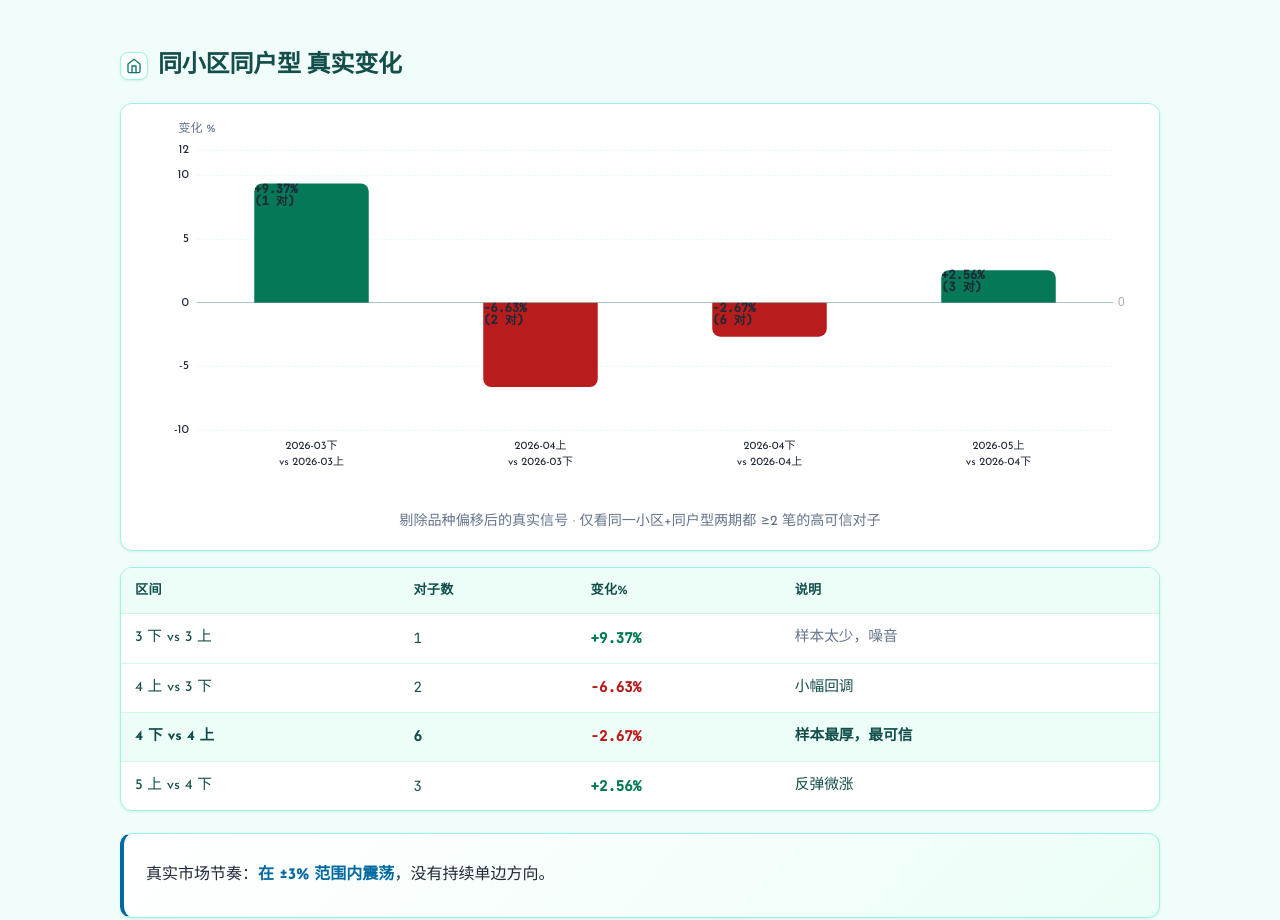
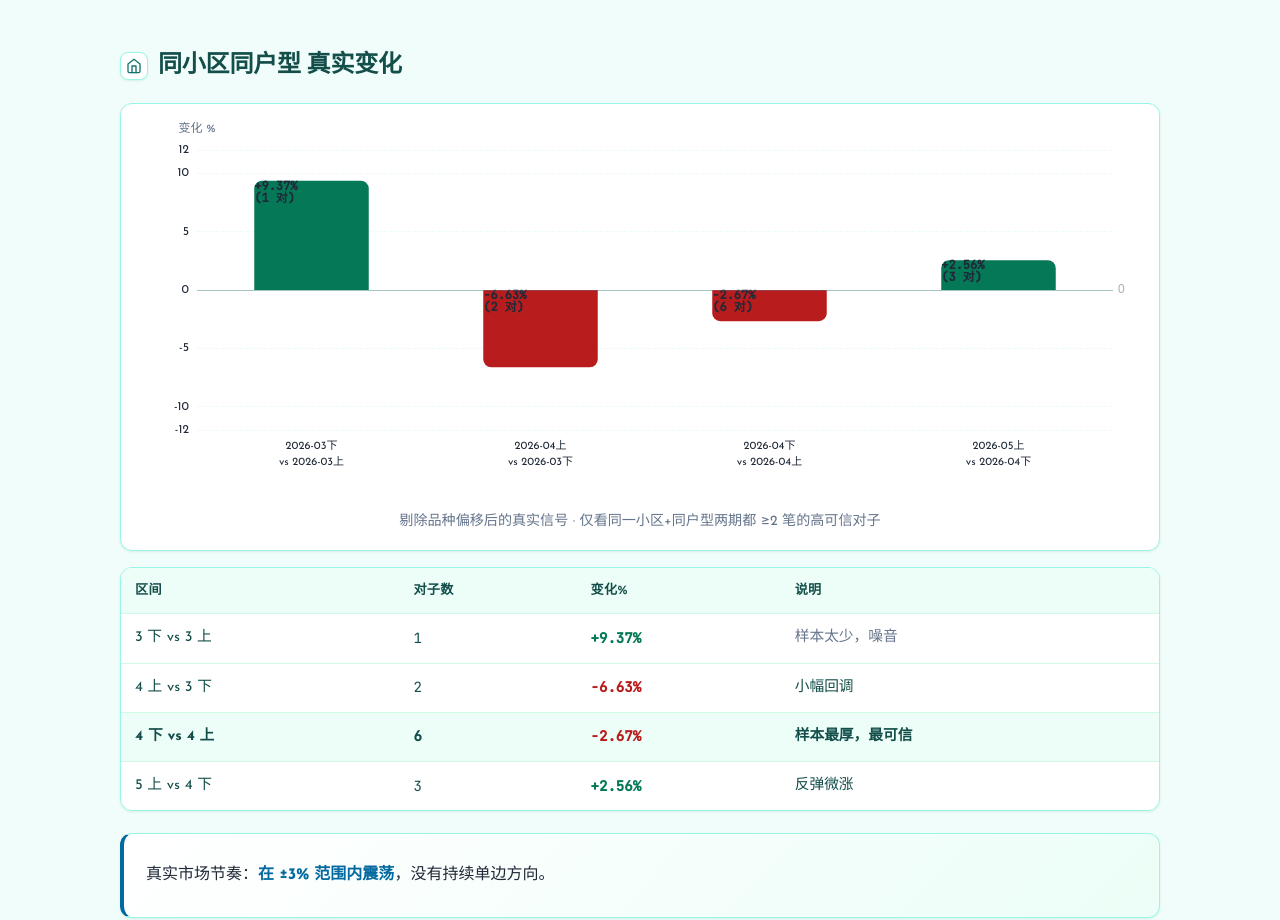
Before and after one commit to spade69/realestate-analysis, a plain HTML site: page docs/index.html in a window 1280 px wide. Shown: the part 2177-3097 px from the top of the page. Drawn offline with nearby package versions, Linux system fonts and the light colour scheme.

Commit message:
fix(security): add SRI to ECharts CDN + auto-scale Y axes
M1: 给 ECharts CDN 加 integrity=sha384-... + crossorigin/referrerpolicy，
    防止 jsdelivr 被劫持时注入恶意脚本。哈希通过 openssl 校验。

M2: 去掉 Y 轴硬编码 max/min，改用 ECharts 的 callback 自适应：
    - 大跌占比右轴: max = Math.max(6, ceil(maxValue * 1.3))
    - 同小区同户型柱图: 对称 max/min = ±max(5, ceil(max(|min|, |max|) * 1.2))
    后续期数若出现 17%+ 大跌或 ±15% 涨跌都不再被裁。

Code review M1/M2 fix.

Co-Authored-By: Claude Opus 4.7 <noreply@anthropic.com>

```diff
--- a/docs/index.html
+++ b/docs/index.html
@@ -8,7 +8,11 @@
 <link rel="preconnect" href="https://fonts.googleapis.com">
 <link rel="preconnect" href="https://fonts.gstatic.com" crossorigin>
 <link href="https://fonts.googleapis.com/css2?family=Cinzel:wght@500;600;700&family=Josefin+Sans:wght@300;400;500;600;700&family=JetBrains+Mono:wght@400;500&display=swap" rel="stylesheet">
-<script src="https://cdn.jsdelivr.net/npm/echarts@5.5.1/dist/echarts.min.js" defer></script>
+<script src="https://cdn.jsdelivr.net/npm/echarts@5.5.1/dist/echarts.min.js"
+        integrity="sha384-Mx5lkUEQPM1pOJCwFtUICyX45KNojXbkWdYhkKUKsbv391mavbfoAmONbzkgYPzR"
+        crossorigin="anonymous"
+        referrerpolicy="no-referrer"
+        defer></script>
 <style>
 :root {
   --bg: #F0FDFA;
@@ -671,7 +675,10 @@ a:focus-visible { outline: 2px solid var(--primary); outline-offset: 2px; border
           nameTextStyle: { color: t.muted, fontFamily: 'Josefin Sans, sans-serif' },
         }, commonAxis(t.text, t.line)),
         Object.assign({
-          type: 'value', name: '大跌%', position: 'right', min: 0, max: 16,
+          type: 'value', name: '大跌%', position: 'right',
+          min: 0,
+          // 自适应：上限为最大值 *1.3，至少 6%，避免上方标签裁切
+          max: (v) => Math.max(6, Math.ceil(v.max * 1.3)),
           nameTextStyle: { color: t.muted, fontFamily: 'Josefin Sans, sans-serif' },
           axisLabel: { color: t.text, fontFamily: 'Josefin Sans, sans-serif', fontSize: 12, formatter: '{value}%' },
           axisLine: { lineStyle: { color: t.line } },
@@ -755,7 +762,10 @@ a:focus-visible { outline: 2px solid var(--primary); outline-offset: 2px; border
         axisLabel: { color: t.text, fontFamily: 'Josefin Sans, sans-serif', fontSize: 11, interval: 0, lineHeight: 16 },
       }, { axisLine: { lineStyle: { color: t.line } }, axisTick: { show: false } }),
       yAxis: Object.assign({
-        type: 'value', name: '变化 %', max: 12, min: -10,
+        type: 'value', name: '变化 %',
+        // 自适应对称范围：以 max(|v|)*1.2 为上下限，至少 ±5%
+        max: (v) => Math.max(5, Math.ceil(Math.max(Math.abs(v.min), Math.abs(v.max)) * 1.2)),
+        min: (v) => -Math.max(5, Math.ceil(Math.max(Math.abs(v.min), Math.abs(v.max)) * 1.2)),
         nameTextStyle: { color: t.muted, fontFamily: 'Josefin Sans, sans-serif' },
         axisLabel: { formatter: '{value}%' },
       }, commonAxis(t.text, t.line)),
```
